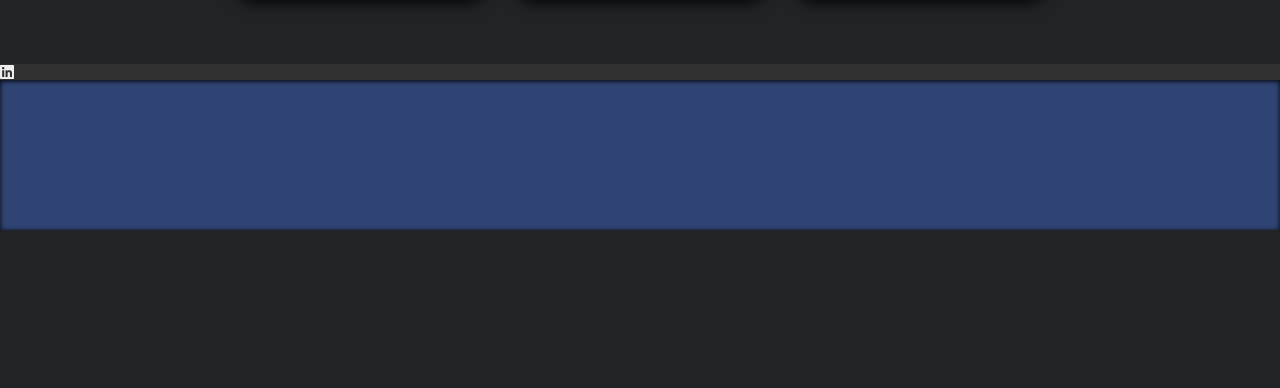
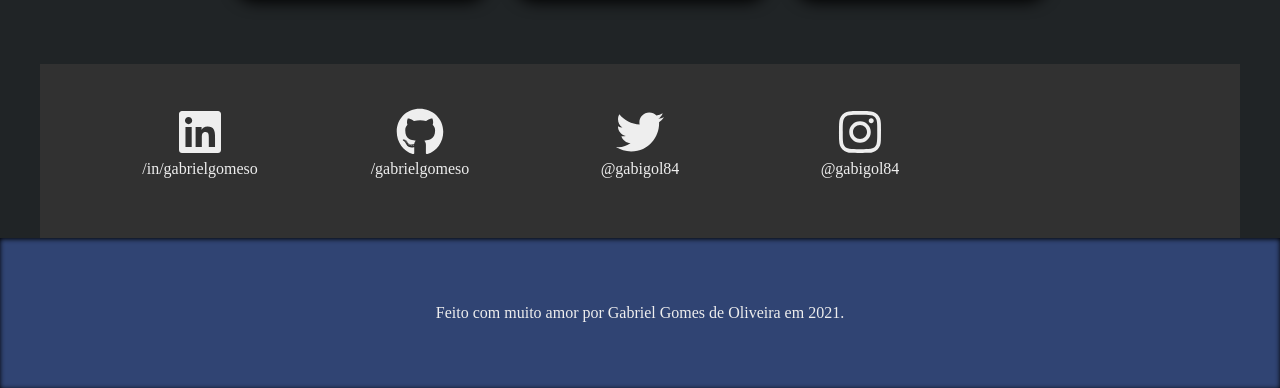
Before and after one commit to gabrielgomeso/portfolio, a Vue app: page / in a window 1280 px wide. Shown: the part 2377-2765 px from the top of the page. Before the commit the page ends 2607 px from the top, so only its background shows below. Built offline with nearby package versions, Linux system fonts and the light colour scheme.

Commit message:
Finished Contact and Footer

```diff
--- a/src/App.vue
+++ b/src/App.vue
@@ -35,7 +35,7 @@ export default {
     Footer,
     Navigation,
     Button,
-    Contact
+    Contact,
   },
 };
 </script>
@@ -90,10 +90,11 @@ body {
   }
 
   .contact-block {
-    width: 100%;
-    display: flex;
+    width: 100vw;
+    max-width: 1200px;
     margin: auto;
     height: auto;
+    padding: 50px;
     background-color: #313131;
   }
 }
--- a/src/components/Contact.vue
+++ b/src/components/Contact.vue
@@ -1,9 +1,63 @@
 <template>
-  <fa :icon="['fab', 'linkedin']" />
+  <div class="contact-section">
+    <div class="contact">
+      <a href="https://www.linkedin.com/in/gabrielgomeso/">
+        <fa class="icon" :icon="['fab', 'linkedin']" />
+        <p>/in/gabrielgomeso</p>
+      </a>
+    </div>
+    <div class="contact">
+      <a href="https://github.com/gabrielgomeso">
+        <fa class="icon" :icon="['fab', 'github']" />
+        <p>/gabrielgomeso</p>
+      </a>
+    </div>
+    <div class="contact">
+      <a href="https://twitter.com/gabigol84">
+        <fa class="icon" :icon="['fab', 'twitter']" />
+        <p>@gabigol84</p>
+      </a>
+    </div>
+    <div class="contact">
+      <a href="https://www.instagram.com/gabigol84/">
+        <fa class="icon" :icon="['fab', 'instagram']" />
+        <p>@gabigol84</p>
+      </a>
+    </div>
+  </div>
 </template>
-<script>
 
-</script>
 <style lang="scss">
+.contact-section {
+  display: grid;
+  align-items: center;
+  justify-content: center;
+  grid-template-columns: 1fr 1fr 1fr 1fr 1fr;
+  grid-template-rows: auto auto auto auto;
 
+  .contact {
+    a {
+      text-decoration: none;
+      color: #eee;
+      padding: 10px;
+      display: flex;
+      flex-direction: column;
+      align-items: center;
+      justify-content: center;
+      grid-gap: 20px;
+
+      .icon {
+        transform: scale(3);
+      }
+    }
+  }
+}
+
+@media (max-width: 600px) {
+  .contact-section {
+    grid-template-columns: auto;
+    grid-template-rows: 1fr;
+    grid-gap: 50px;
+  }
+}
 </style>
--- a/src/components/Footer.vue
+++ b/src/components/Footer.vue
@@ -1,6 +1,6 @@
 <template>
   <div class="footer">
-
+    Feito com muito amor por Gabriel Gomes de Oliveira em 2021.
   </div>
 </template>
 
@@ -9,8 +9,14 @@
     width: 100vw;
     max-width: 100%;
     height: 150px;
+    display: flex;
+    align-items: center;
+    justify-content: center;
 
     background-color: #304473;
     box-shadow: inset 0 1px 5px rgb(0, 0, 0);
+
+    text-align: center;
+    padding: 20px;
   }
 </style>
--- a/src/components/Navigation.vue
+++ b/src/components/Navigation.vue
@@ -2,6 +2,8 @@
   <div class="navigation">
     <a href="#about">Sobre</a>
     <a href="#skills">Competências</a>
+    <a href="#contact">Contato</a>
+
   </div>
 </template>
 
```
